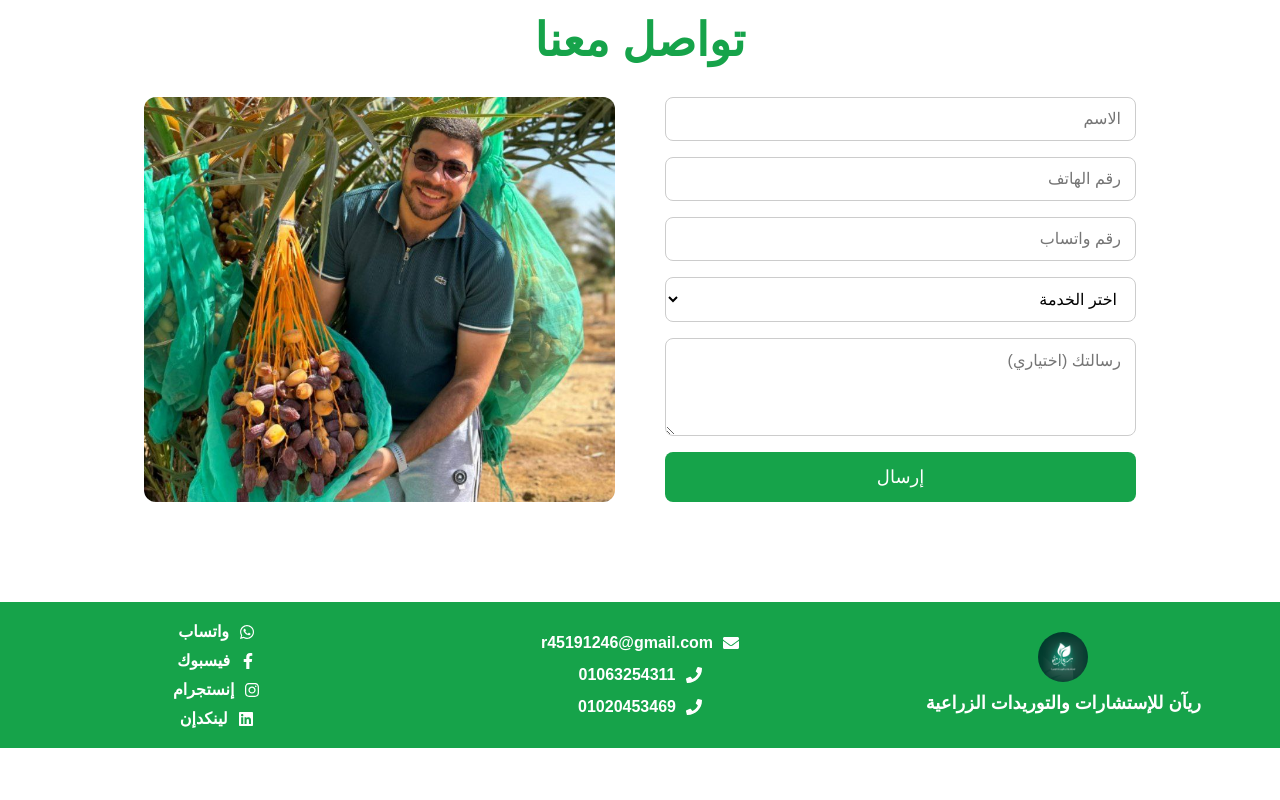
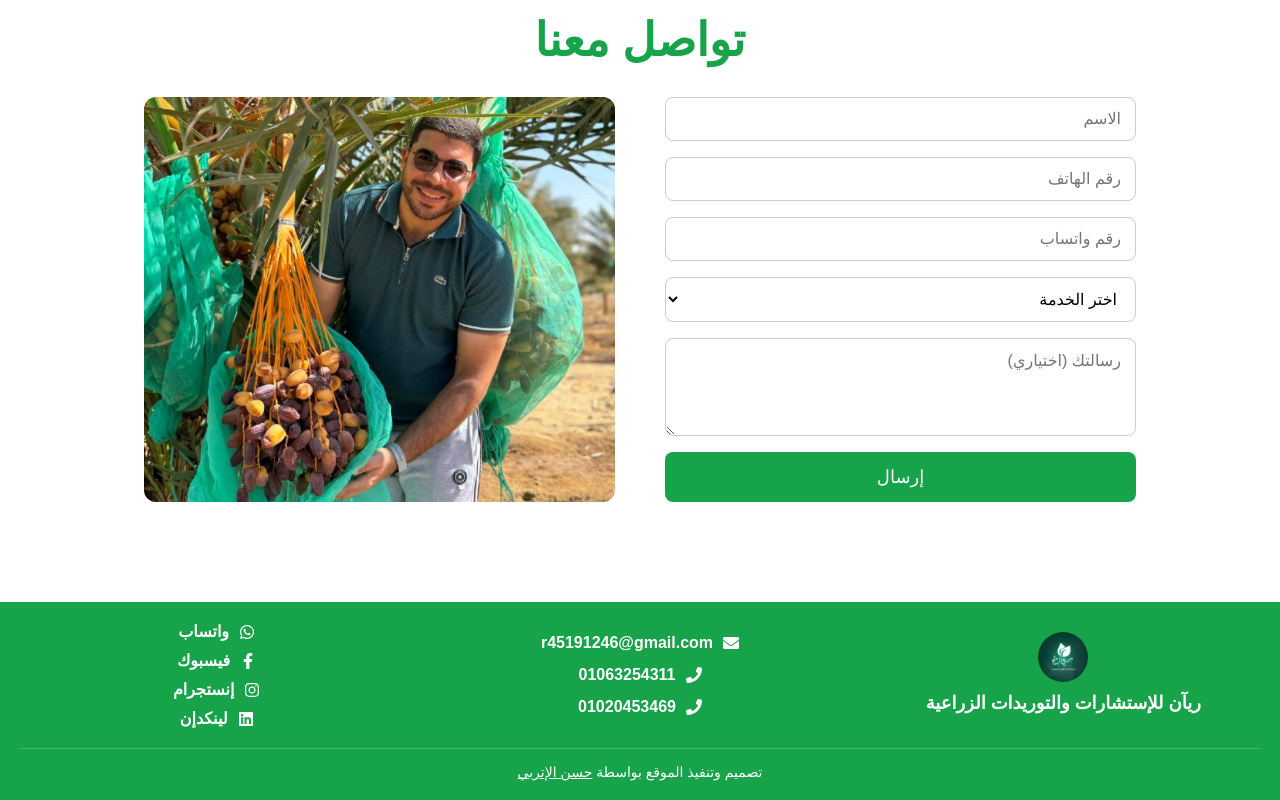
Before and after one commit to Hassan-Aletreby/rayan-website, a React (Vite) app: page / in a window 1280 px wide. Shown: the part 7827-8627 px from the top of the page. Before the commit the page ends 8575 px from the top, so only its background shows below. Built offline with nearby package versions, Linux system fonts and the light colour scheme.

Commit message:
add my link to footer

```diff
--- a/src/components/Footer.jsx
+++ b/src/components/Footer.jsx
@@ -76,6 +76,17 @@ export default function Footer() {
           </a>
         </div>
       </div>
+      <div className="footer-credits">
+        <p>
+          {translations.footer_credit_text}{" "}
+          <a
+            href="https://hassanahmedportfolio.netlify.app/"
+            target="_blank"
+            rel="noopener noreferrer">
+            {translations.hassan}
+          </a>
+        </p>
+      </div>
     </footer>
   );
 }
--- a/src/languages/ar.json
+++ b/src/languages/ar.json
@@ -236,5 +236,8 @@
   "facebook": "فيسبوك",
   "watsapp": "واتساب",
   "instagram": "إنستجرام",
-  "linkedin": "لينكدإن"
+  "linkedin": "لينكدإن",
+  "footer_credit_text": "تصميم وتنفيذ الموقع بواسطة",
+  "hassan" : "حسن الإتربي"
+
 }
--- a/src/languages/en.json
+++ b/src/languages/en.json
@@ -238,5 +238,7 @@
   "facebook": "Facebook",
   "watsapp": "WhatsApp",
   "instagram": "Instagram"
-  ,"linkedin": "LinkedIn"
+  ,"linkedin": "LinkedIn",
+  "footer_credit_text": "Website designed and developed by",
+  "hassan" : "Hassan Aletreby"
 }
--- a/src/styles/Footer.css
+++ b/src/styles/Footer.css
@@ -83,6 +83,27 @@
 }
 
 
+.footer-credits {
+    margin-top: 20px;
+    padding-top: 15px;
+    border-top: 1px solid rgba(255, 255, 255, 0.2);
+    text-align: center;
+    font-size: 14px;
+    color: var(--main-color);
+}
+
+.footer-credits a {
+    color: var(--main-color);
+    text-decoration: underline !important;
+    /* font-weight: bold; */
+    text-decoration: none;
+    transition: 0.3s;
+}
+
+.footer-credits a:hover {
+    color: var(--second-color);
+}
+
 @media (max-width: 992px) {
     .footer-grid {
         grid-template-columns: repeat(2, 1fr);
```
